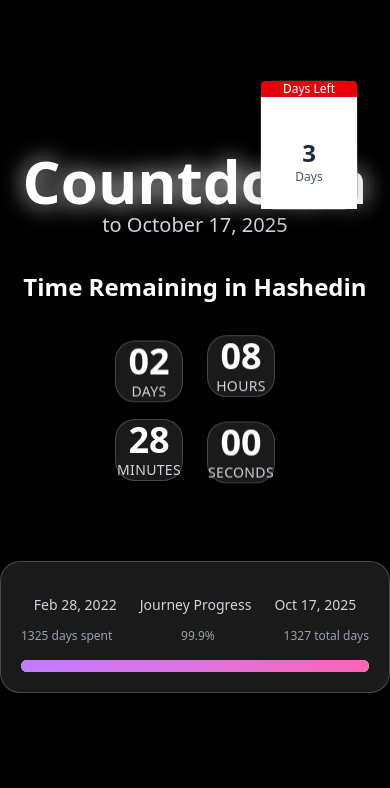
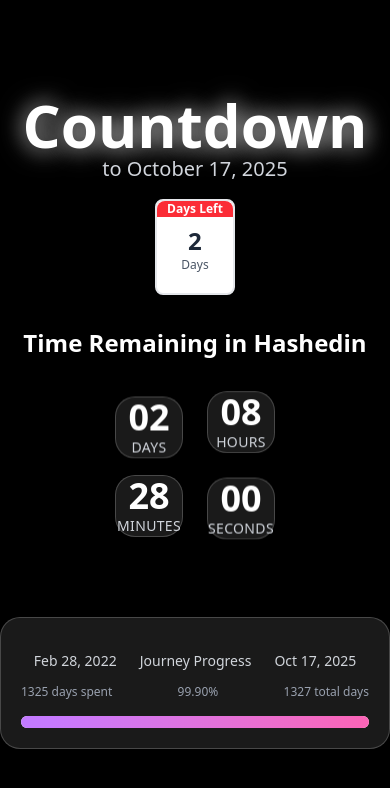
Before and after one commit to neerajdhurandher/hashedin-count-down, a Next.js app: page / in a window 390 px wide. Shown: the top 788 px of the page. Built offline with nearby package versions, Linux system fonts and the light colour scheme.

Commit message:
fix progress bar & calender mobile view

```diff
--- a/src/components/CountdownDisplay.tsx
+++ b/src/components/CountdownDisplay.tsx
@@ -48,6 +48,26 @@ const CountdownDisplay: React.FC<CountdownDisplayProps> = ({ countdownData }) =>
         <p className="text-xl md:text-2xl text-gray-300">
           to October 17, 2025
         </p>
+
+        {/* Mobile Calendar Animation - Only visible on mobile */}
+        <div className="md:hidden block mt-4 mb-6 margin-top-1rem">
+          <div className="flex justify-center">
+            <div className="relative w-20 h-24 bg-white rounded-lg shadow-lg border-2 border-gray-200">
+              <div className="absolute top-0 left-0 right-0 bg-red-500 text-white text-xs font-bold text-center py-1 rounded-t-lg">
+                Days Left
+              </div>
+              <div className="absolute top-6 left-1/2 transform -translate-x-1/2 mt-2">
+                <div className="text-2xl font-bold text-gray-800 text-center">
+                  {days}
+                </div>
+                <div className="text-xs text-gray-600 text-center">
+                  Day{days !== 1 ? 's' : ''}
+                </div>
+              </div>
+            </div>
+          </div>
+        </div>
+
         <h3 className="text-2xl md:text-3xl font-semibold text-white mt-6 mb-2 margin-top-2rem">
           Time Remaining in Hashedin
         </h3>
@@ -124,7 +144,7 @@ const CountdownDisplay: React.FC<CountdownDisplayProps> = ({ countdownData }) =>
           </div>
           <div className="flex justify-between text-xs text-gray-400 mb-3">
             <span>{daysSpent} days spent</span>
-            <span>{progressPercentage.toFixed(1)}%</span>
+            <span>{progressPercentage.toFixed(2)}%</span>
             <span>{totalDays} total days</span>
           </div>
           <div className="w-full bg-white bg-opacity-20 rounded-full h-3 margin-top-1rem">
--- a/src/components/PageTearAnimation.tsx
+++ b/src/components/PageTearAnimation.tsx
@@ -50,7 +50,8 @@ const PageTearAnimation: React.FC<PageTearAnimationProps> = ({
   if (!isActive || pages.length === 0) return null;
 
   return (
-    <div className="fixed top-20 right-8 z-30">
+    <div className="fixed top-20 right-8 z-30 md:block hidden">
+      {/* Desktop positioning - hidden on mobile */}
       <div className="relative">
         {/* Calendar Base */}
         <div className="glass-dark p-2 rounded-lg shadow-2xl rounded-border">
```
